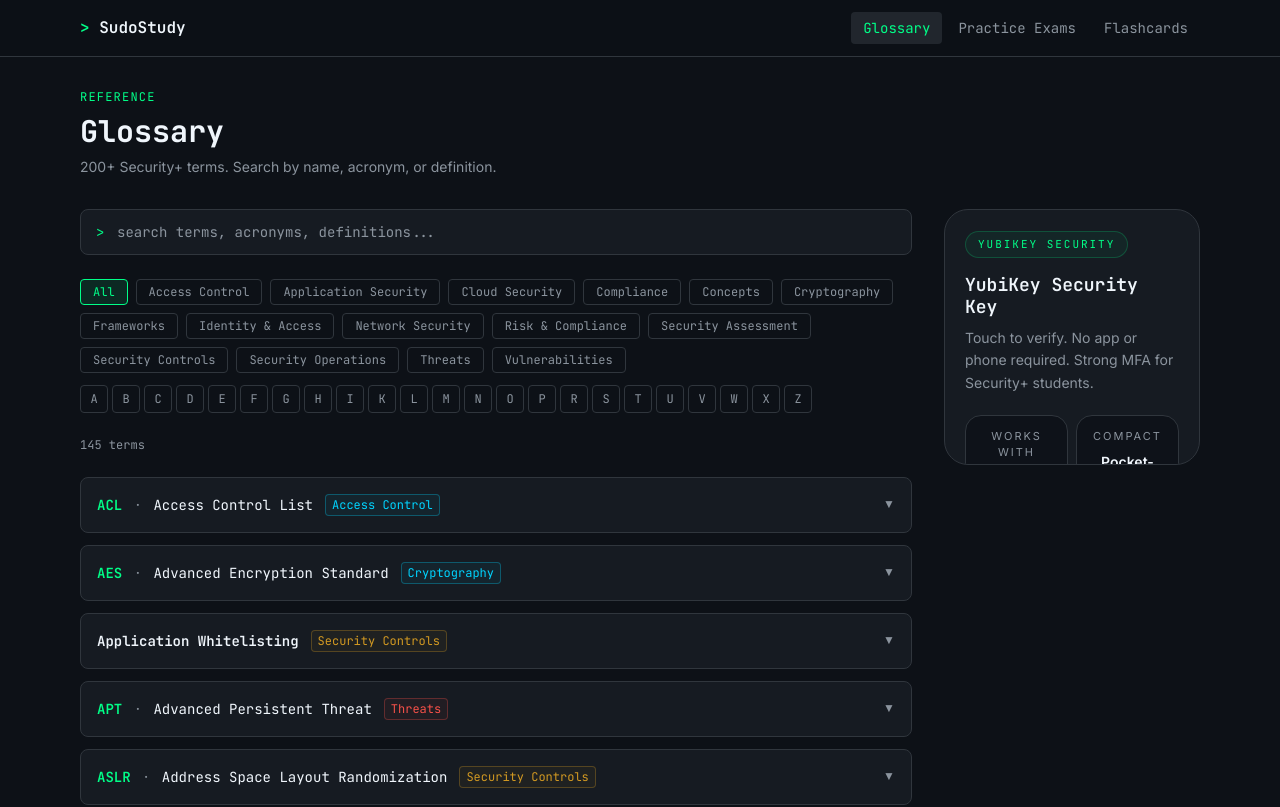
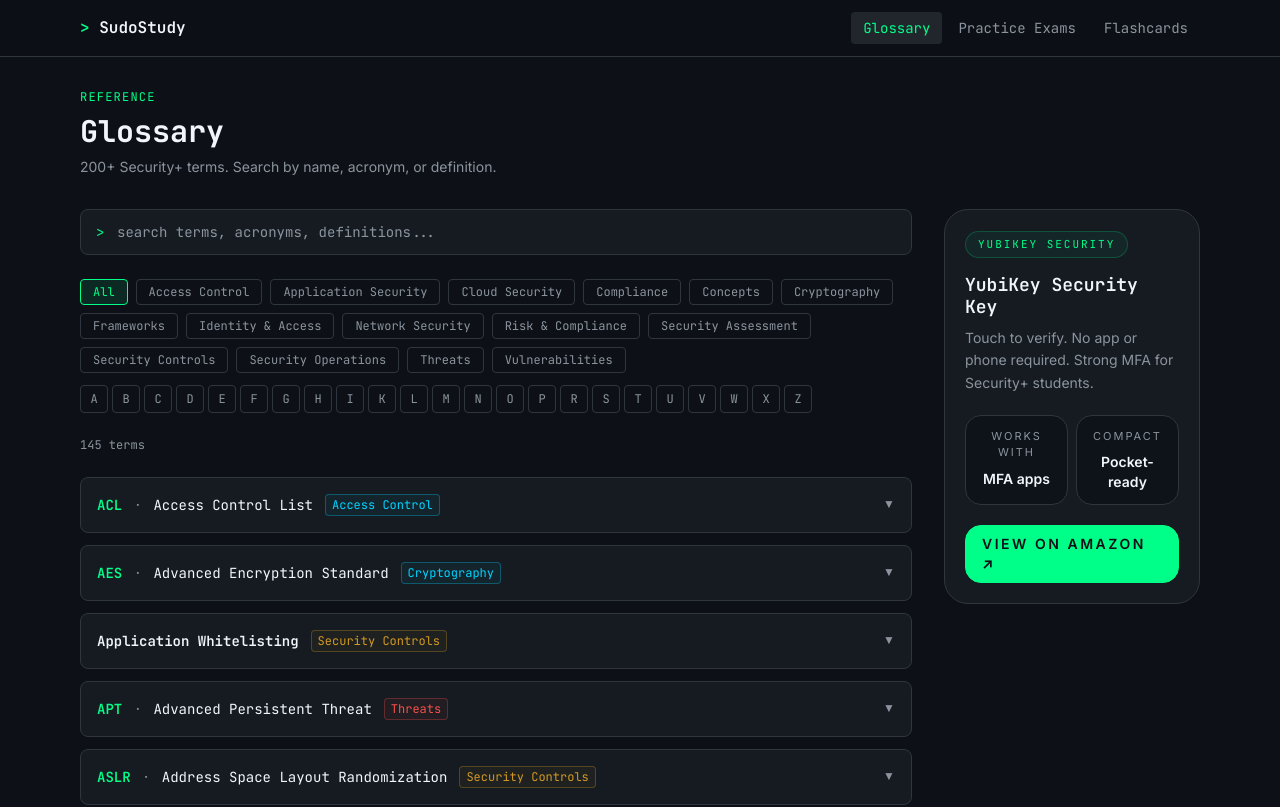
Before and after one commit to terrytelford/sudostudy, a Next.js app in the folder app/: page /glossary in a window 1280 px wide. Shown: the top 807 px of the page. Built offline with nearby package versions, Linux system fonts and the light colour scheme.

Commit message:
Fix glossary square YubiKey ad content cutoff

```diff
--- a/app/src/components/ads/YubiKeySquareAd.tsx
+++ b/app/src/components/ads/YubiKeySquareAd.tsx
@@ -6,9 +6,9 @@ export default function YubiKeySquareAd() {
       href="https://www.amazon.ca/stores/page/12C906A0-DCE4-44D9-B3C8-6072418D073D?_encoding=UTF8&pd_rd_plhdr=t&pd_rd_i=B07HBCTYP1&store_ref=SBV_A03446803C0Z2Y0CIRBQ5-A042588835L5YGIX5JXSR&lp_asins=B07HBCTYP1&pd_rd_w=P1jWc&content-id=amzn1.sym.4d83b9b7-b781-428b-aa24-c9ca5f477ffc%3Aamzn1.sym.4d83b9b7-b781-428b-aa24-c9ca5f477ffc&pf_rd_p=4d83b9b7-b781-428b-aa24-c9ca5f477ffc&pf_rd_r=X1MZTS19YSPH3BETVRG1&pd_rd_wg=LBxLf&pd_rd_r=c2c957ef-19c9-4e25-87c6-0afb891191a1&linkCode=ll2&tag=terrytelford-20&linkId=eb45cafed5ec0fe53d4fa3845d530c47&ref_=as_li_ss_tl"
       target="_blank"
       rel="noopener noreferrer"
-      className="group block w-full aspect-square overflow-hidden rounded-3xl border border-border bg-bg-secondary p-5 transition-colors hover:border-accent-green/40"
+      className="group block w-full overflow-hidden rounded-3xl border border-border bg-bg-secondary p-5 transition-colors hover:border-accent-green/40"
     >
-      <div className="flex h-full flex-col justify-between gap-5">
+      <div className="flex min-h-[22rem] flex-col justify-between gap-5">
         <div className="space-y-4">
           <div className="inline-flex items-center gap-2 rounded-full border border-accent-green/20 bg-accent-green/5 px-3 py-1 text-[11px] font-mono uppercase tracking-[0.18em] text-accent-green">
             YubiKey security
```
